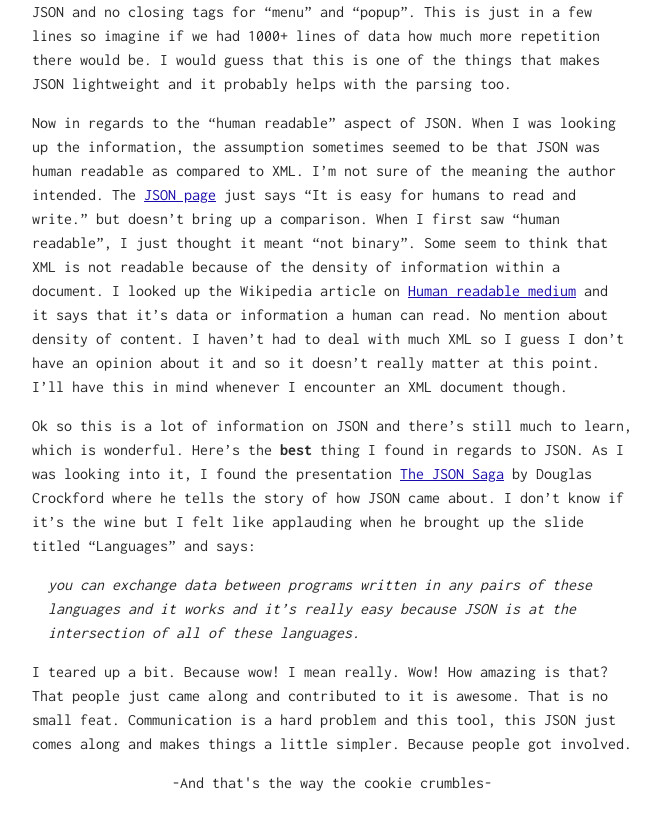
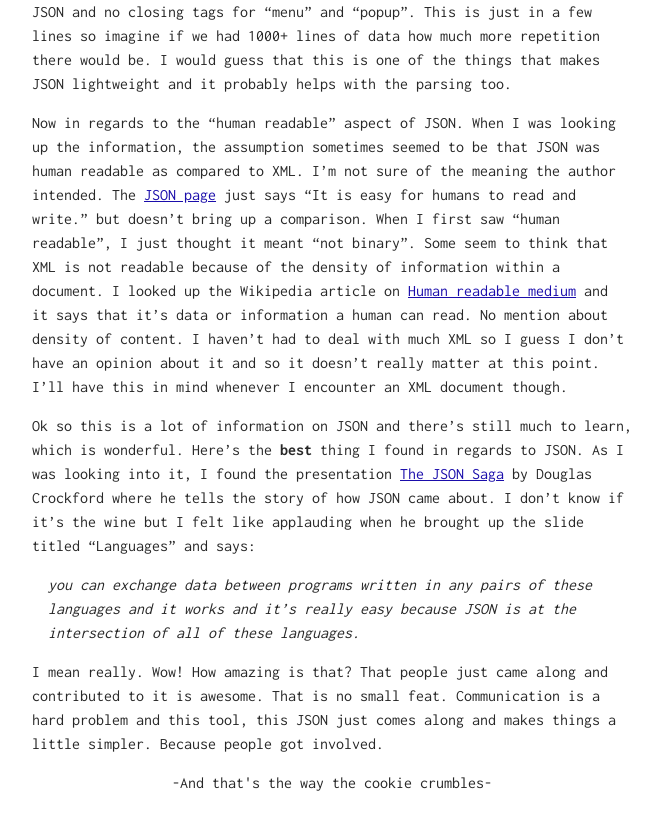
Before and after one commit to dolliars/heyheather, a Jekyll site: the page built from _posts/2019-04-16-hey-json.md, in a window 1280 px wide and 900 px high, scrolled down 3000 px. Shown: the top 830 px of the window, without its empty margins (308-968 px from the left). Built offline with Jekyll 4.4.1, drawn with Linux system fonts in a browser that asks for light colours.

Commit message:
Change words

```diff
--- a/_posts/2019-04-16-hey-json.md
+++ b/_posts/2019-04-16-hey-json.md
@@ -157,10 +157,10 @@ titled "Languages" and says:
 >and it works and it's really easy because JSON is at the intersection of all of
 >these languages.
 
-I teared up a bit. Because wow! I mean really. Wow! How amazing is that? That
-people just came along and contributed to it is awesome. That is no small feat.
-Communication is a hard problem and this tool, this JSON just comes along and
-makes things a little simpler. Because people got involved.
+I mean really. Wow! How amazing is that? That people just came along and
+contributed to it is awesome. That is no small feat.  Communication is a hard
+problem and this tool, this JSON just comes along and makes things a little
+simpler. Because people got involved.
 
 [google-manifest]: https://developer.chrome.com/extensions/manifest
 [json]: https://www.json.org/
```
Also changed, not shown: _posts/2019-08-17-hiatus.md (+2 -2 lines).
